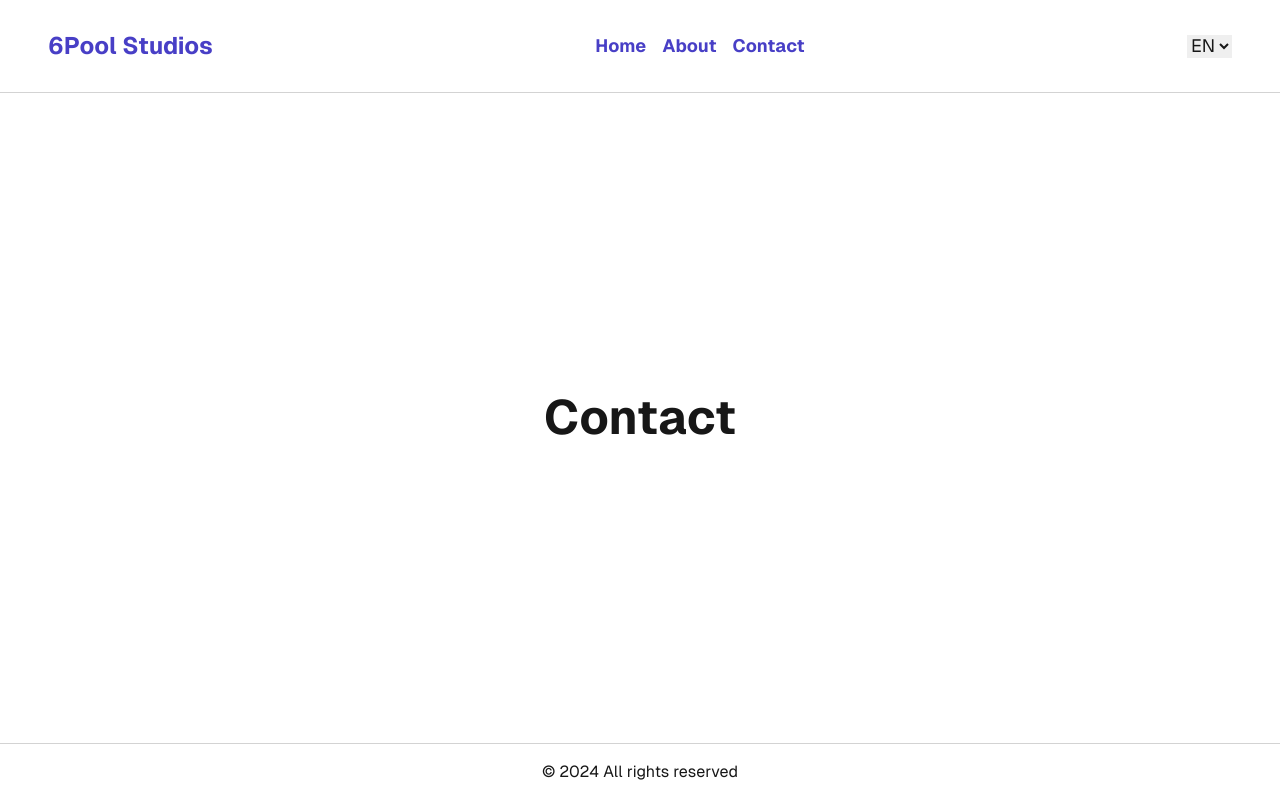
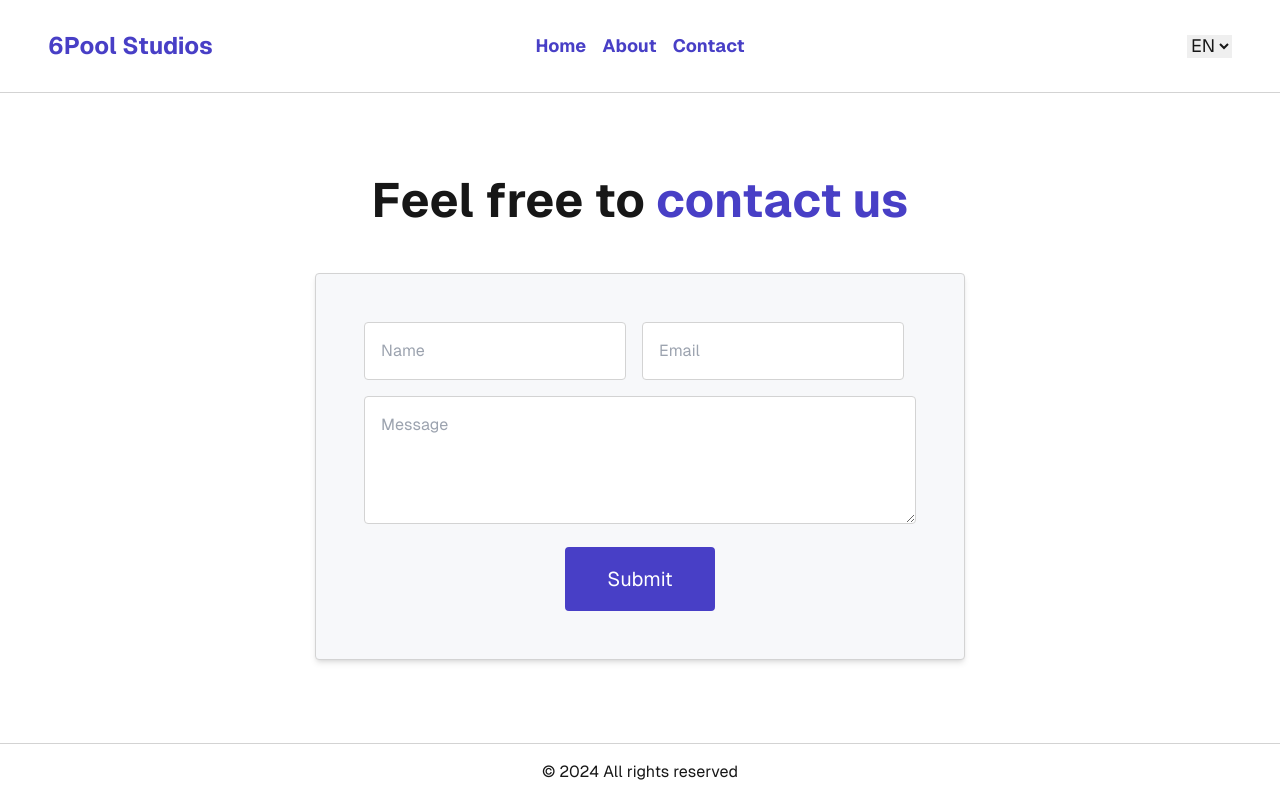
Before and after one commit to thevenardjulien/6poolstudios, a Next.js app: page /en/contact in a window 1280 px wide. Built offline with nearby package versions, Linux system fonts and the light colour scheme.

Commit message:
Setup Contact

```diff
--- a/messages/en.json
+++ b/messages/en.json
@@ -23,12 +23,6 @@
       "keywords1": "ready to go",
       "keywords2": "website"
     },
-    "Projects": {
-      "title": "Each project is",
-      "keywords1": "unique",
-      "title2": "and",
-      "keywords2": "custom-designed"
-    },
     "HomeCards": {
       "title1": "Responsive Design",
       "description1": "Our websites are designed to be fully responsive, ensuring an optimal user experience across all devices, whether on mobile phones, tablets, or computers.",
@@ -43,6 +37,25 @@
       "title6": "Post-Delivery Follow-up",
       "description6": "We provide follow-up after delivery to ensure your site functions properly and make adjustments if necessary, offering you peace of mind."
     },
+    "Projects": {
+      "title": "Each project is",
+      "keywords1": "unique",
+      "title2": "and",
+      "keywords2": "custom-designed"
+    },
+    "Contact": {
+      "title": "Feel free to",
+      "keywords1": "contact us",
+      "name": "Name",
+      "email": "Email",
+      "message": "Message",
+      "submit": "Submit",
+      "success": "Thank you for your message!",
+      "error": "An error occurred. Please try again later.",
+      "error-name": "String must contain at least 3 character(s)",
+      "error-email": "Invalid email",
+      "error-message": "String must contain at least 10 character(s)"
+    },
     "LanguageChanger": {
       "en": "EN",
       "fr": "FR"
--- a/messages/fr.json
+++ b/messages/fr.json
@@ -23,12 +23,6 @@
       "keywords1": "clé en main",
       "keywords2": ""
     },
-    "Projects": {
-      "title": "Chaque projet est",
-      "keywords1": "unique",
-      "title2": "et fait",
-      "keywords2": "sur-mesure"
-    },
     "HomeCards": {
       "title1": "Responsive design",
       "description1": "Nos sites web sont conçus pour être entièrement responsives, garantissant une expérience utilisateur optimale sur tous les appareils, qu'il s'agisse de mobiles, tablettes ou ordinateurs.",
@@ -43,6 +37,25 @@
       "title6": "Suivi après livraison",
       "description6": "Nous assurons un suivi après la livraison pour garantir le bon fonctionnement de votre site et effectuer des ajustements si nécessaire, vous offrant ainsi une tranquillité d'esprit."
     },
+    "Projects": {
+      "title": "Chaque projet est",
+      "keywords1": "unique",
+      "title2": "et fait",
+      "keywords2": "sur-mesure"
+    },
+    "Contact": {
+      "title": "N'hésitez pas à",
+      "keywords1": "nous contacter",
+      "name": "Nom",
+      "email": "Email",
+      "message": "Message",
+      "submit": "Soumettre",
+      "success": "Merci pour votre message!",
+      "error": "Une erreur est survenue. Veuillez réessayer plus tard.",
+      "error-name": "La chaîne doit contenir au moins 3 caractères",
+      "error-email": "Email invalide",
+      "error-message": "La chaîne doit contenir au moins 10 caractères"
+    },
     "LanguageChanger": {
       "en": "EN",
       "fr": "FR"
--- a/package.json
+++ b/package.json
@@ -9,14 +9,18 @@
     "lint": "next lint"
   },
   "dependencies": {
+    "@emailjs/browser": "^4.4.1",
+    "@hookform/resolvers": "^3.9.0",
     "clsx": "^2.1.1",
     "framer-motion": "^10.12.18",
     "next": "14.2.8",
     "next-intl": "^3.19.0",
     "react": "^18",
     "react-dom": "^18",
+    "react-hook-form": "^7.53.0",
     "react-icons": "^5.3.0",
-    "tailwind-merge": "^2.5.2"
+    "tailwind-merge": "^2.5.2",
+    "zod": "^3.23.8"
   },
   "devDependencies": {
     "@types/node": "^20",
--- a/src/app/[locale]/contact/page.tsx
+++ b/src/app/[locale]/contact/page.tsx
@@ -1,7 +1,63 @@
+'use client'
+
+import Button from "@/components/UI/Button";
+import { contactFormSchema, ContactFormType } from "@/types/contactFormType";
+import { useTranslations } from "next-intl";
+import { useForm } from "react-hook-form";
+import emailjs from "@emailjs/browser";
+import { useState } from "react";
+import { zodResolver } from "@hookform/resolvers/zod";
+
 export default function Contact() {
+
+  const t = useTranslations("Contact");
+  const { register, handleSubmit, reset, formState: { errors } } = useForm<ContactFormType>({
+    resolver: zodResolver(contactFormSchema),
+  });
+  const [sendSuccess, setSendSuccess] = useState<boolean | undefined>(undefined);
+
+  const onSubmit = (data: ContactFormType) => {
+    const templateParams = {
+      name: data.name,
+      email: data.email,
+      message: data.message,
+    };
+
+    emailjs.send("service_t80tq3m", "template_b2bxdyh", templateParams, {
+      publicKey: "sArzFEUNT8gIWgywT",
+    }).then(() => {
+      setSendSuccess(true);
+      reset();
+    }).catch(() => {
+      setSendSuccess(false);
+    });
+  }
+
   return (
-    <div className="flex flex-col gap-2 row-start-2 items-center justify-center">
-        <h1 className="text-center text-5xl font-bold">Contact</h1>
+    <div className="flex flex-col gap-12 row-start-2 items-center justify-center w-[90%]">
+        <h1 className="text-center text-5xl font-bold">
+          {t("title")}{" "}
+          <span className="text-main">{t("keywords1")}</span>
+        </h1>
+        <form className="flex flex-col gap-4 items-center justify-center border-[1px] bg-lightBackground border-border p-12 rounded shadow-md w-full md:max-w-[650px]" onSubmit={handleSubmit(onSubmit)}>
+            <div className="flex flex-col gap-4 w-full md:flex-row">
+              <div>
+                <input type="text" placeholder={t("name")} className="bg-white text-black rounded p-4 w-full border-[1px] border-border" {...register("name")} />
+                {errors.name && <p className="text-red-500 text-balance">{t('error-name')}</p>}
+              </div>
+              <div>
+                <input type="email" placeholder={t("email")} className="bg-white text-black rounded p-4 w-full border-[1px] border-border" {...register("email")} />
+                {errors.email && <p className="text-red-500">{t('error-email')}</p>}
+              </div>
+            </div>
+            <div className="w-full">
+              <textarea placeholder={t("message")} className="bg-white text-black rounded p-4 w-full h-32 border-[1px] border-border" {...register("message")} />
+              {errors.message && <p className="text-red-500">{t('error-message')}</p>}
+            </div>
+            <Button>{t("submit")}</Button>
+        </form>
+        {sendSuccess === true && <p className="text-center text-xl font-bold text-main">{t("success")}</p>}
+        {sendSuccess === false && <p className="text-center text-xl font-bold text-red-500">{t("error")}</p>}
     </div>
   );
 }
--- a/src/app/[locale]/layout.tsx
+++ b/src/app/[locale]/layout.tsx
@@ -44,7 +44,7 @@ export default async function LocaleLayout({
       <body className={`${geistSans.variable} ${geistMono.variable} ${Questrial.variable} antialiased flex flex-col items-center min-h-screen font-[family-name:var(--font-geist-sans)]`}>
         <NextIntlClientProvider messages={messages}>
           <Header />
-          <main className="w-full flex-grow flex flex-col items-center justify-center">
+          <main className="w-full flex-grow flex flex-col items-center justify-center py-12">
             {children}
           </main>
           <Footer />
--- a/src/components/BackToTop.tsx
+++ b/src/components/BackToTop.tsx
@@ -2,7 +2,7 @@
 
 import useWindowScroll from "@/hooks/useWindowScroll";
 import { useEffect, useState } from "react";
-import { FaRegArrowAltCircleUp } from "react-icons/fa";
+import { FaArrowUp } from "react-icons/fa";
 
 export default function BackToTop() {
 
@@ -19,8 +19,8 @@ export default function BackToTop() {
 
   return (
     displayBackToTop ?
-        <div className="fixed bottom-0 right-0 z-50 m-4 flex items-center justify-center gap-2 rounded-full bg-white p-2 shadow-md hover:shadow-lg hover:bg-main hover:text-white hover:cursor-pointer text-3xl" onClick={() => window.scrollTo({ top: 0, behavior: 'smooth' })}>
-        <FaRegArrowAltCircleUp />
+        <div className="fixed bottom-[20px] right-[15px] z-50 text-2xl bg-white text-main p-2 shadow-md border-[1px] border-border hover:cursor-pointer hover:bg-main hover:text-white" onClick={() => window.scrollTo({ top: 0, behavior: 'smooth' })}>
+        <FaArrowUp />
     </div>
     : null
   );
--- a/src/components/Home/Hero.tsx
+++ b/src/components/Home/Hero.tsx
@@ -12,7 +12,7 @@ export default function Hero() {
     const router = useRouter();
 
   return (
-    <div className="flex flex-col lg:flex-row justify-center items-center w-full min-h-[90vh] px-12">
+    <div className="flex flex-col lg:flex-row justify-center items-center w-full min-h-[80vh] px-12">
         <div className="flex flex-col gap-6 justify-center items-start lg:max-w-[750px] lg:relative lg:left-[30px] z-10">
             <h1 className="flex flex-col gap-2 text-5xl font-bold w-full">
                 <div className="text-balance">
--- a/src/components/Layout/Header.tsx
+++ b/src/components/Layout/Header.tsx
@@ -15,10 +15,10 @@ export default function Header() {
   useEffect(() => { setIsDesktop(width >= 1024); }, [width]);
 
   return (
-      <header className="flex items-center justify-between gap-4 py-4 px-12 w-full border-b-[1px] border-border">
+      <header className="grid grid-cols-3 items-center justify-between gap-4 py-4 px-12 w-full border-b-[1px] border-border">
         <div className="flex items-center justify-start gap-4 text-lg width-1/3">
           <span>
-            <Link href="/" className="text-2xl font-bold flex-1 whitespace-nowrap">6Pool Studios</Link>
+            <Link href="/" className="text-2xl font-bold flex-1">{isDesktop ? "6Pool Studios" : "6PS"}</Link>
           </span>
         </div>
         <div className={`flex items-center justify-center gap-4 text-lg width-1/3 bg-white z-20 rounded py-4 px-8` }>
--- /dev/null
+++ b/src/types/contactFormType.ts
@@ -0,0 +1,9 @@
+import { z } from "zod";
+
+export const contactFormSchema = z.object({
+  name: z.string().min(3),
+  email: z.string().email().regex(/@/, "Invalid email"),
+  message: z.string().min(10),
+});
+
+export type ContactFormType = z.infer<typeof contactFormSchema>;
```
Also changed, not shown: 1 other file (tests, documents, lock files or other folders).
